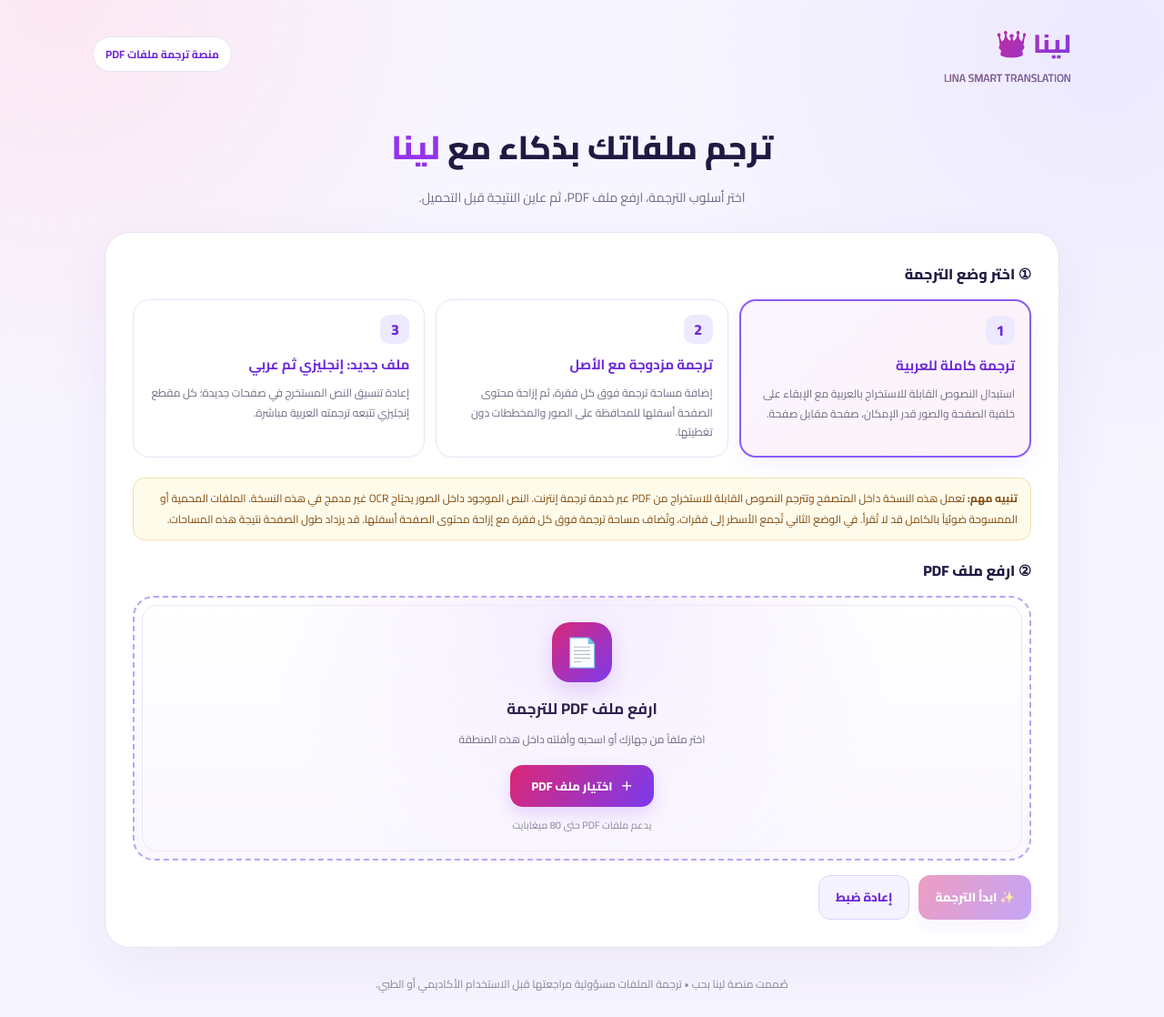
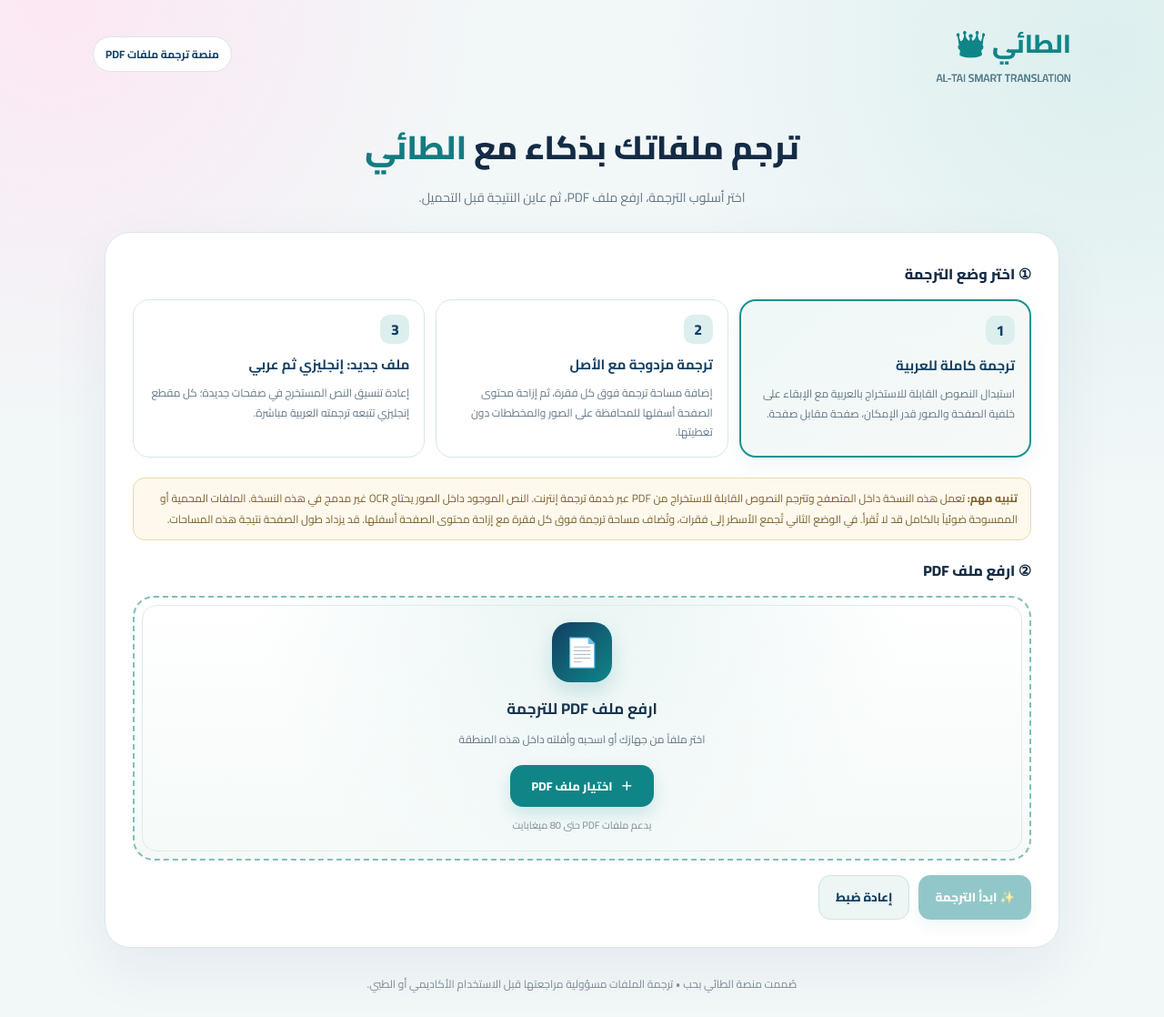
Before and after one commit to programmer-bakr/AlTaiSmartTranslation, a plain HTML site: page index.html in a window 1280 px wide. Shown: the whole page at 91% size. Drawn offline with nearby package versions, Linux system fonts and the light colour scheme.

Commit message:
Update index.html

```diff
--- a/index.html
+++ b/index.html
@@ -3,58 +3,58 @@
 <head>
 <meta charset="UTF-8">
 <meta name="viewport" content="width=device-width, initial-scale=1.0">
-<meta name="theme-color" content="#6d28d9">
-<title>لينا | منصة الترجمة الذكية</title>
+<meta name="theme-color" content="#12345b">
+<title>الطائي | منصة الترجمة الذكية</title>
 <link rel="preconnect" href="https://fonts.googleapis.com">
 <link href="https://fonts.googleapis.com/css2?family=Cairo:wght@400;600;700;800&display=swap" rel="stylesheet">
 <script src="https://cdnjs.cloudflare.com/ajax/libs/pdf.js/3.11.174/pdf.min.js"></script>
 <script src="https://cdnjs.cloudflare.com/ajax/libs/jspdf/2.5.1/jspdf.umd.min.js"></script>
 <style>
-:root{--bg:#f7f5ff;--card:#fff;--ink:#211942;--muted:#716b86;--p:#7c3aed;--p2:#c026d3;--line:#e9e2f5;--soft:#f4edff;--good:#15803d;--bad:#b91c1c}
-*{box-sizing:border-box}body{margin:0;font-family:'Cairo',sans-serif;background:radial-gradient(circle at 5% 0,#fce7f3 0,transparent 28%),radial-gradient(circle at 95% 5%,#ede9fe 0,transparent 30%),var(--bg);color:var(--ink);min-height:100vh}
+:root{--bg:#f2f7f8;--card:#fff;--ink:#142b45;--muted:#647789;--p:#0f8588;--p2:#c49a42;--line:#d9e6eb;--soft:#e8f4f3;--good:#15803d;--bad:#b91c1c}
+*{box-sizing:border-box}body{margin:0;font-family:'Cairo',sans-serif;background:radial-gradient(circle at 5% 0,#fce7f3 0,transparent 28%),radial-gradient(circle at 95% 5%,#dcefee 0,transparent 30%),var(--bg);color:var(--ink);min-height:100vh}
 header{max-width:1120px;margin:auto;padding:22px 22px 8px;display:flex;align-items:center;justify-content:space-between;gap:16px}
-.brand{font-size:28px;font-weight:800;background:linear-gradient(120deg,#db2777,#7c3aed);background-clip:text;-webkit-background-clip:text;color:transparent}
+.brand{font-size:28px;font-weight:800;background:linear-gradient(120deg,#0f8588,#0f8588);background-clip:text;-webkit-background-clip:text;color:transparent}
 .brand small{font-size:12px;display:block;color:var(--muted);background:none;-webkit-text-fill-color:var(--muted);font-weight:600}
-.pill{padding:7px 13px;border-radius:99px;background:#fff;border:1px solid var(--line);color:#6d28d9;font-size:12px;font-weight:700}
-.hero{text-align:center;padding:18px 18px 25px}.hero h1{font-size:clamp(24px,4vw,36px);margin:5px 0 8px;font-weight:800}.hero h1 span{color:#9333ea}.hero p{color:var(--muted);margin:0;font-size:14px}
-main{max-width:1050px;width:calc(100% - 28px);margin:0 auto 28px;background:var(--card);border:1px solid var(--line);border-radius:28px;padding:clamp(16px,3vw,30px);box-shadow:0 22px 65px #4c1d9510}
+.pill{padding:7px 13px;border-radius:99px;background:#fff;border:1px solid var(--line);color:#123f63;font-size:12px;font-weight:700}
+.hero{text-align:center;padding:18px 18px 25px}.hero h1{font-size:clamp(24px,4vw,36px);margin:5px 0 8px;font-weight:800}.hero h1 span{color:#147b82}.hero p{color:var(--muted);margin:0;font-size:14px}
+main{max-width:1050px;width:calc(100% - 28px);margin:0 auto 28px;background:var(--card);border:1px solid var(--line);border-radius:28px;padding:clamp(16px,3vw,30px);box-shadow:0 22px 65px #12345b10}
 .section-title{font-size:16px;font-weight:800;margin:0 0 13px}
 .modes{display:grid;grid-template-columns:repeat(3,1fr);gap:12px;margin-bottom:22px}
 .mode{border:1.5px solid var(--line);border-radius:18px;padding:16px;background:#fff;cursor:pointer;transition:.2s;min-height:145px;text-align:right}
-.mode:hover{transform:translateY(-2px);border-color:#c4b5fd}.mode.active{border:2px solid #8b5cf6;background:linear-gradient(140deg,#faf5ff,#fdf2f8);box-shadow:0 8px 24px #7c3aed12}
-.mode .num{width:32px;height:32px;border-radius:10px;display:grid;place-items:center;background:#ede9fe;color:#6d28d9;font-weight:800;margin-bottom:8px}
-.mode h3{font-size:15px;margin:0 0 6px;color:#6d28d9}.mode p{font-size:12px;line-height:1.8;color:var(--muted);margin:0}
+.mode:hover{transform:translateY(-2px);border-color:#8fc4c2}.mode.active{border:2px solid #1b9291;background:linear-gradient(140deg,#eff8f7,#f6f9f8);box-shadow:0 8px 24px #0f858812}
+.mode .num{width:32px;height:32px;border-radius:10px;display:grid;place-items:center;background:#dcefee;color:#123f63;font-weight:800;margin-bottom:8px}
+.mode h3{font-size:15px;margin:0 0 6px;color:#123f63}.mode p{font-size:12px;line-height:1.8;color:var(--muted);margin:0}
 .mode input{position:absolute;opacity:0;pointer-events:none}
-.info{background:#fffbeb;border:1px solid #f5dfad;border-radius:13px;padding:11px 14px;font-size:12px;line-height:1.9;color:#854d0e;margin:0 0 18px}
-.upload{position:relative;display:flex;flex-direction:column;align-items:center;justify-content:center;gap:7px;min-height:218px;border:2px dashed #b9a4f5;background:radial-gradient(circle at 50% 0,#f5edff 0,transparent 62%),linear-gradient(180deg,#fff,#faf7ff);border-radius:23px;padding:27px 16px;text-align:center;cursor:pointer;transition:transform .22s,border-color .22s,box-shadow .22s,background .22s;overflow:hidden}
-.upload:before{content:"";position:absolute;inset:8px;border:1px solid #eee7fb;border-radius:16px;pointer-events:none}
-.upload:hover,.upload.drag{transform:translateY(-2px);border-color:#7c3aed;background:linear-gradient(145deg,#faf5ff,#fdf2f8);box-shadow:0 14px 30px #7c3aed18}
-.upload .ico{width:66px;height:66px;display:grid;place-items:center;border-radius:20px;background:linear-gradient(135deg,#db2777,#7c3aed);color:white;font-size:31px;box-shadow:0 10px 22px #9333ea30}
-.upload h3{margin:6px 0 0;font-size:17px;color:#2b2050}.upload p{margin:0;color:var(--muted);font-size:12px;line-height:1.8}
-.upload-action{display:inline-flex;align-items:center;justify-content:center;gap:9px;margin-top:10px;padding:11px 23px;border-radius:14px;background:linear-gradient(120deg,#db2777,#7c3aed);color:#fff;font-weight:800;font-size:13px;box-shadow:0 8px 18px #9333ea2b;transition:.2s}
-.upload:hover .upload-action{box-shadow:0 12px 24px #9333ea42;transform:translateY(-1px)}
-.upload-hint{font-size:11px;color:#8b849d;margin-top:3px}
+.info{background:#fff9ed;border:1px solid #ead9ae;border-radius:13px;padding:11px 14px;font-size:12px;line-height:1.9;color:#80602b;margin:0 0 18px}
+.upload{position:relative;display:flex;flex-direction:column;align-items:center;justify-content:center;gap:7px;min-height:218px;border:2px dashed #83bdbc;background:radial-gradient(circle at 50% 0,#eaf5f4 0,transparent 62%),linear-gradient(180deg,#fff,#f5faf9);border-radius:23px;padding:27px 16px;text-align:center;cursor:pointer;transition:transform .22s,border-color .22s,box-shadow .22s,background .22s;overflow:hidden}
+.upload:before{content:"";position:absolute;inset:8px;border:1px solid #dcebea;border-radius:16px;pointer-events:none}
+.upload:hover,.upload.drag{transform:translateY(-2px);border-color:#0f8588;background:linear-gradient(145deg,#eff8f7,#f6f9f8);box-shadow:0 14px 30px #0f858818}
+.upload .ico{width:66px;height:66px;display:grid;place-items:center;border-radius:20px;background:linear-gradient(135deg,#123f63,#0f8588);color:white;font-size:31px;box-shadow:0 10px 22px #0f858830}
+.upload h3{margin:6px 0 0;font-size:17px;color:#18344e}.upload p{margin:0;color:var(--muted);font-size:12px;line-height:1.8}
+.upload-action{display:inline-flex;align-items:center;justify-content:center;gap:9px;margin-top:10px;padding:11px 23px;border-radius:14px;background:linear-gradient(120deg,#0f8588,#0f8588);color:#fff;font-weight:800;font-size:13px;box-shadow:0 8px 18px #0f85882b;transition:.2s}
+.upload:hover .upload-action{box-shadow:0 12px 24px #0f858842;transform:translateY(-1px)}
+.upload-hint{font-size:11px;color:#7b8b98;margin-top:3px}
 #fileInput{position:absolute;width:1px;height:1px;opacity:0;pointer-events:none}.file-meta{display:none;margin-top:12px;padding:12px 14px;background:#f8fafc;border:1px solid var(--line);border-radius:12px;align-items:center;justify-content:space-between;gap:10px;font-size:13px}
 .controls{display:flex;gap:10px;flex-wrap:wrap;margin-top:16px}
 button{font-family:inherit;border:0;border-radius:13px;padding:11px 18px;font-weight:800;cursor:pointer;transition:.2s}
-button:disabled{opacity:.45;cursor:not-allowed}.primary{background:linear-gradient(120deg,#db2777,#7c3aed);color:white;box-shadow:0 8px 18px #9333ea25}.secondary{background:#f5f3ff;color:#6d28d9;border:1px solid #ddd6fe}.danger{background:#fff1f2;color:#be123c;border:1px solid #fecdd3}
+button:disabled{opacity:.45;cursor:not-allowed}.primary{background:linear-gradient(120deg,#0f8588,#0f8588);color:white;box-shadow:0 8px 18px #0f858825}.secondary{background:#edf5f5;color:#123f63;border:1px solid #cde4e2}.danger{background:#fff8eb;color:#946f2d;border:1px solid #e8d9b7}
 button:not(:disabled):hover{transform:translateY(-1px);filter:brightness(1.02)}
-.progress-wrap{display:none;margin-top:20px}.progress-head{display:flex;justify-content:space-between;gap:10px;font-size:13px;font-weight:800;color:#6d28d9;margin-bottom:8px}.track{height:11px;background:#eee8f7;border-radius:30px;overflow:hidden}.fill{height:100%;width:0;background:linear-gradient(90deg,#ec4899,#7c3aed);transition:width .25s}
+.progress-wrap{display:none;margin-top:20px}.progress-head{display:flex;justify-content:space-between;gap:10px;font-size:13px;font-weight:800;color:#123f63;margin-bottom:8px}.track{height:11px;background:#e2ebed;border-radius:30px;overflow:hidden}.fill{height:100%;width:0;background:linear-gradient(90deg,#c49a42,#0f8588);transition:width .25s}
 .status{font-size:12px;color:var(--muted);margin-top:8px;line-height:1.8}
 .preview{display:none;margin-top:25px;border-top:1px solid var(--line);padding-top:20px}.preview-head{display:flex;justify-content:space-between;align-items:center;gap:10px;flex-wrap:wrap;margin-bottom:12px}
 .pages{display:grid;grid-template-columns:repeat(auto-fit,minmax(min(100%,330px),1fr));gap:16px;max-height:720px;overflow:auto;padding:10px;background:#f8fafc;border:1px solid var(--line);border-radius:16px}
 .page-card{background:white;border:1px solid #e2e8f0;border-radius:12px;padding:9px;box-shadow:0 4px 15px #0f172a0a;min-width:0}.page-label{font-size:11px;color:var(--muted);font-weight:700;margin:0 0 7px}.page-card canvas{display:block;width:100%;height:auto;border:1px solid #e5e7eb}
-.footer{text-align:center;color:#8b849d;font-size:12px;padding:0 15px 25px}
+.footer{text-align:center;color:#7b8b98;font-size:12px;padding:0 15px 25px}
 .toast{display:none;padding:12px 14px;border-radius:12px;margin-top:14px;font-size:13px;line-height:1.8}.toast.error{display:block;background:#fef2f2;color:#991b1b;border:1px solid #fecaca}.toast.ok{display:block;background:#f0fdf4;color:#166534;border:1px solid #bbf7d0}
 @media(max-width:760px){header{padding:14px 16px;align-items:center}.modes{grid-template-columns:1fr}.mode{min-height:0;display:grid;grid-template-columns:40px 1fr;column-gap:10px;align-items:start}.mode .num{grid-row:1/3}.mode h3{margin-top:2px}.hero{padding-top:12px}.pages{grid-template-columns:1fr}.upload{min-height:200px;padding:23px 12px}}
 </style>
 </head>
 <body>
 <header>
-  <div class="brand">لينا 👑<small>LINA SMART TRANSLATION</small></div>
+  <div class="brand">الطائي 👑<small>AL-TAI SMART TRANSLATION</small></div>
   <div class="pill">منصة ترجمة ملفات PDF</div>
 </header>
-<section class="hero"><h1>ترجم ملفاتك بذكاء مع <span>لينا</span></h1><p>اختر أسلوب الترجمة، ارفع ملف PDF، ثم عاين النتيجة قبل التحميل.</p></section>
+<section class="hero"><h1>ترجم ملفاتك بذكاء مع <span>الطائي</span></h1><p>اختر أسلوب الترجمة، ارفع ملف PDF، ثم عاين النتيجة قبل التحميل.</p></section>
 <main>
   <h2 class="section-title">① اختر وضع الترجمة</h2>
   <div class="modes" role="radiogroup" aria-label="أوضاع الترجمة">
@@ -78,7 +78,7 @@ button:not(:disabled):hover{transform:translateY(-1px);filter:brightness(1.02)}
   <div class="toast" id="toast" role="status"></div>
   <section class="preview" id="preview"><div class="preview-head"><h2 class="section-title" style="margin:0">③ معاينة النتيجة</h2><span class="pill" id="pageCount">0 صفحة</span></div><div class="pages" id="pages"></div><div class="controls"><button class="primary" id="downloadBtn">⬇ تحميل ملف PDF النهائي</button><button class="secondary" id="newBtn">ترجمة ملف آخر</button></div></section>
 </main>
-<footer class="footer">صُممت منصة لينا بحب • ترجمة الملفات مسؤولية مراجعتها قبل الاستخدام الأكاديمي أو الطبي.</footer>
+<footer class="footer">صُممت منصة الطائي بحب • ترجمة الملفات مسؤولية مراجعتها قبل الاستخدام الأكاديمي أو الطبي.</footer>
 <script>
 (() => {
 'use strict';
@@ -88,7 +88,7 @@ if (!window.pdfjsLib || !window.jspdf) {
 }
 pdfjsLib.GlobalWorkerOptions.workerSrc='https://cdnjs.cloudflare.com/ajax/libs/pdf.js/3.11.174/pdf.worker.min.js';
 const $=id=>document.getElementById(id);
-let selectedMode=1, file=null, outputPages=[], outputName='Lina_Translated.pdf', busy=false;
+let selectedMode=1, file=null, outputPages=[], outputName='AlTai_Translated.pdf', busy=false;
 const fileInput=$('fileInput'), drop=$('dropZone');
 document.querySelectorAll('.mode').forEach(card=>{
   card.addEventListener('click',()=>{
@@ -153,7 +153,7 @@ function wrapCanvas(ctx,text,maxWidth){
   for(const word of words){const test=line?line+' '+word:word;if(ctx.measureText(test).width>maxWidth&&line){lines.push(line);line=word;}else line=test;}
   if(line)lines.push(line);return lines;
 }
-function drawArabic(ctx,text,x,y,maxWidth,fontSize,color='#24183d'){
+function drawArabic(ctx,text,x,y,maxWidth,fontSize,color='#142b45'){
   const size=Math.max(10,Math.min(17,fontSize*.9));
   ctx.font='700 '+size+'px Cairo, sans-serif';ctx.fillStyle=color;ctx.textAlign='right';ctx.direction='rtl';
   const lines=wrapCanvas(ctx,text,maxWidth);let yy=y;
@@ -175,7 +175,7 @@ async function process(){
   setProgress(1,'جارٍ فتح ملف PDF...','يتم تحميل الصفحات وتحليل النصوص القابلة للاستخراج.');
   const bytes=await file.arrayBuffer();const pdf=await pdfjsLib.getDocument({data:new Uint8Array(bytes)}).promise;
   if(pdf.numPages>60)throw new Error('الملف يحتوي على أكثر من 60 صفحة في هذه النسخة. قسّمه إلى ملفات أصغر.');
-  outputName=niceName(file.name)+'_Lina_Mode_'+selectedMode+'.pdf';
+  outputName=niceName(file.name)+'_AlTai_Mode_'+selectedMode+'.pdf';
   for(let p=1;p<=pdf.numPages;p++){
     setProgress(Math.round((p-1)/pdf.numPages*90),'معالجة الصفحة '+p+' من '+pdf.numPages,'استخراج النصوص وترجمتها. لا تغلق الصفحة.');
     const page=await pdf.getPage(p),rendered=await renderOriginal(page);
@@ -311,9 +311,9 @@ function buildOverlayPage(r,paragraphs,translations){
   }
   // شريط الترجمة يُضاف قبل الفقرة الأصلية.
   out.fillStyle='#fff';out.fillRect(0,destY,c.width,ins.bandHeight);
-  out.fillStyle='#ede9fe';out.fillRect(ins.left,destY+4,ins.width,ins.bandHeight-8);
+  out.fillStyle='#dcefee';out.fillRect(ins.left,destY+4,ins.width,ins.bandHeight-8);
   out.font='700 '+ins.fontSize+'px Cairo, sans-serif';
-  out.fillStyle='#31204f';out.textAlign='right';out.direction='rtl';
+  out.fillStyle='#173a55';out.textAlign='right';out.direction='rtl';
   const textRight=ins.right-9;
   let ty=destY+ins.fontSize+7;
   ins.wrapped.forEach(line=>{
@@ -344,13 +344,13 @@ function buildBilingualPage(lines,translations,pageNo){
  // Each original PDF page remains its own section; if long, the section may continue on a following output page.
  return pages.map((part,idx)=>{
   const c=document.createElement('canvas');c.width=width;c.height=part.height;const x=c.getContext('2d');
-  x.fillStyle='#fff';x.fillRect(0,0,width,c.height);x.fillStyle='#6d28d9';x.fillRect(0,0,width,7);
-  x.font='800 18px Cairo';x.fillStyle='#6d28d9';x.textAlign='right';x.fillText('لينا • ترجمة ثنائية | الصفحة الأصلية '+pageNo+(pages.length>1?' — جزء '+(idx+1):''),width-pad,43);
+  x.fillStyle='#fff';x.fillRect(0,0,width,c.height);x.fillStyle='#123f63';x.fillRect(0,0,width,7);
+  x.font='800 18px Cairo';x.fillStyle='#123f63';x.textAlign='right';x.fillText('الطائي • ترجمة ثنائية | الصفحة الأصلية '+pageNo+(pages.length>1?' — جزء '+(idx+1):''),width-pad,43);
   let y=82;
   part.blocks.forEach((b,j)=>{
    x.font='600 19px Arial';x.fillStyle='#111827';x.textAlign='left';b.enLines.forEach(t=>{x.fillText(t,pad,y);y+=28;});
-   x.font='700 20px Cairo';x.fillStyle='#6d28d9';x.textAlign='right';x.direction='rtl';b.arLines.forEach(t=>{x.fillText(t,width-pad,y);y+=31;});
-   y+=18;x.strokeStyle='#eee8f7';x.beginPath();x.moveTo(pad,y-8);x.lineTo(width-pad,y-8);x.stroke();
+   x.font='700 20px Cairo';x.fillStyle='#123f63';x.textAlign='right';x.direction='rtl';b.arLines.forEach(t=>{x.fillText(t,width-pad,y);y+=31;});
+   y+=18;x.strokeStyle='#e2ebed';x.beginPath();x.moveTo(pad,y-8);x.lineTo(width-pad,y-8);x.stroke();
   });
   return c;
  });
```
